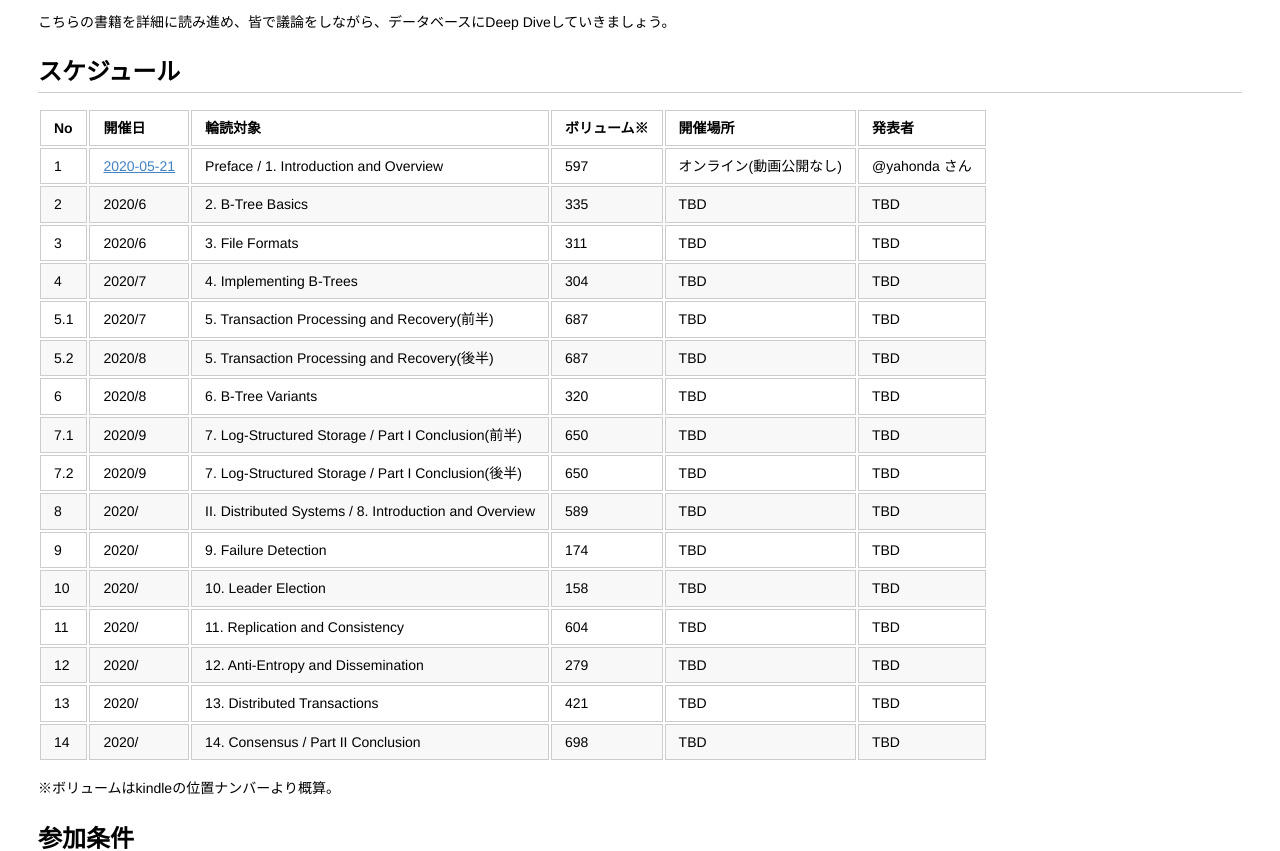
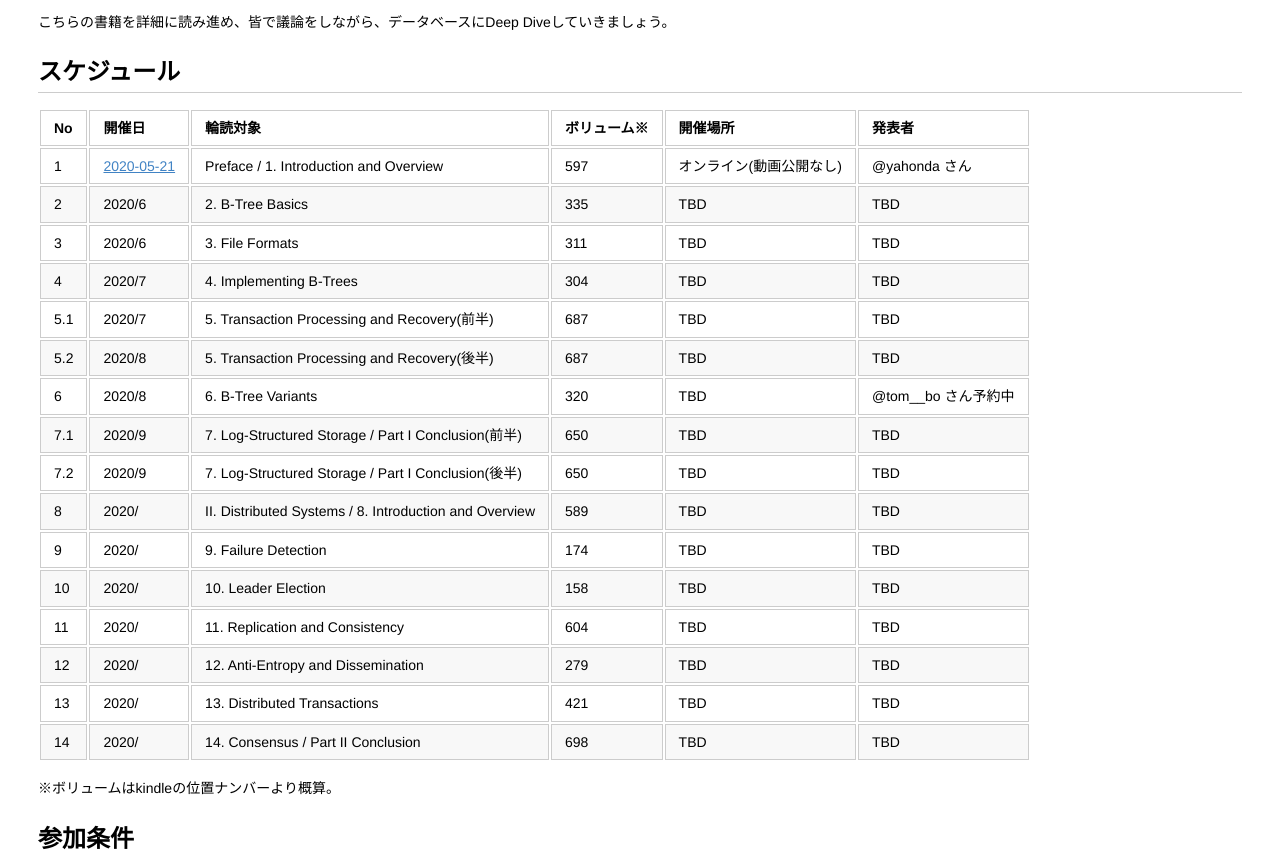
Before and after one commit to Database-Internals-Reading-Group-Japan/group-tokyo, a Jekyll site: the page built from index.md, in a window 1280 px wide. Shown: the part 281-1132 px from the top of the page. Built offline with Jekyll 4.4.1, drawn with Linux system fonts in a browser that asks for light colours.

Commit message:
Update index.md

```diff
--- a/index.md
+++ b/index.md
@@ -23,7 +23,7 @@ For Database Internals Reading Group in Japan-Tokyo
 |4|2020/7|4. Implementing B-Trees|304|TBD|TBD|
 |5.1|2020/7|5. Transaction Processing and Recovery(前半)|687|TBD|TBD|
 |5.2|2020/8|5. Transaction Processing and Recovery(後半)|687|TBD|TBD|
-|6|2020/8|6. B-Tree Variants|320|TBD|TBD|
+|6|2020/8|6. B-Tree Variants|320|TBD|@tom__bo さん予約中|
 |7.1|2020/9|7. Log-Structured Storage / Part I Conclusion(前半)|650|TBD|TBD|
 |7.2|2020/9|7. Log-Structured Storage / Part I Conclusion(後半)|650|TBD|TBD|
 |8|2020/|II. Distributed Systems / 8. Introduction and Overview|589|TBD|TBD|
```
